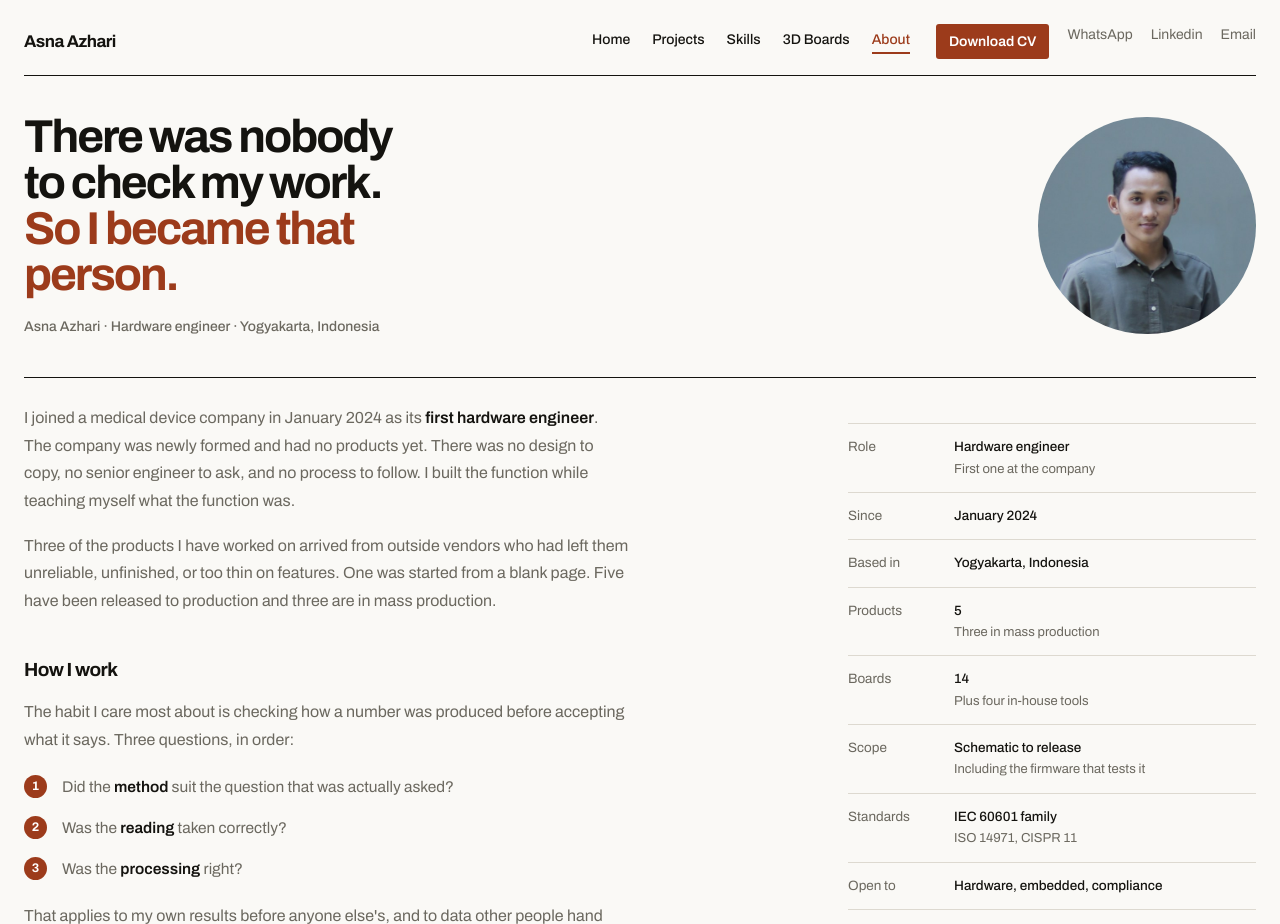
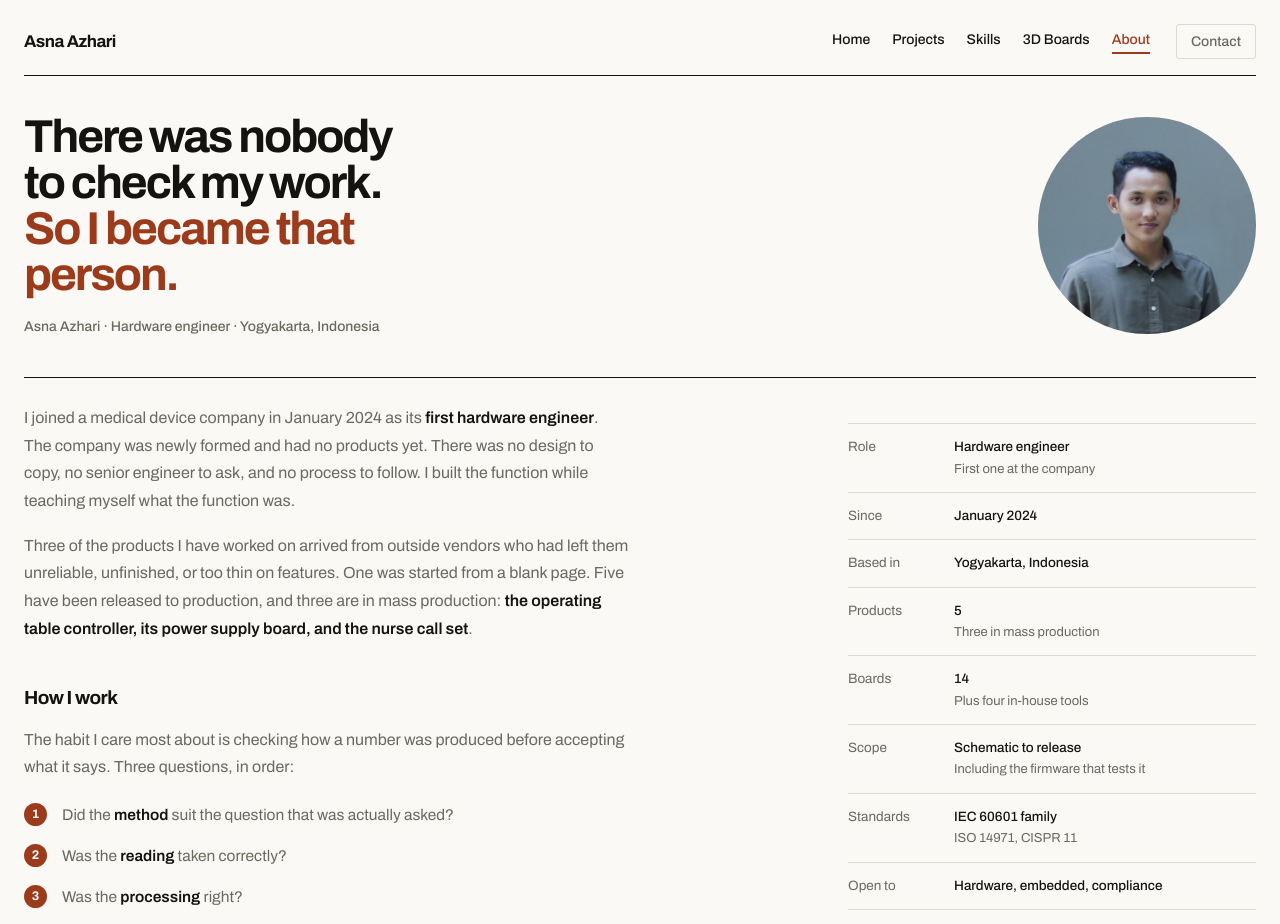
Before and after one commit to asna-azhari/asna-azhari.github.io, a plain HTML site: page about.html in a window 1280 px wide. Shown: the top 924 px of the page. Drawn offline with Linux system fonts and the light colour scheme.

Commit message:
Ramping bar, satukan kontak, dan sebutkan produk mass production
Bar
- Tombol Download CV dicabut dari bar. Terlalu besar, dan CV bukan
  langkah pertama pengunjung
- WhatsApp, Linkedin, dan Email digabung jadi satu tombol Contact yang
  menuju blok penutup halaman About

About
- Blok penutup jadi pusat kontak: Download CV, WhatsApp, Email, LinkedIn
- Klaim mass production tidak lagi berupa angka melainkan nama: operating
  table controller, power supply board, dan nurse call set. Angka bisa
  dibantah, nama bisa diperiksa pembaca di katalog

Katalog
- Nurse call: status jadi mass production
- PSU control board: status mass production ditulis di kartunya

Menutup temuan kredibilitas nomor satu dari review: About menyebut tiga
mass production sementara katalog hanya menandai satu.

Co-Authored-By: Claude Opus 5 (1M context) <noreply@anthropic.com>
Claude-Session: https://claude.ai/code/session_01NyYNxTNmoDs5K7MFbo2dHF

```diff
--- a/about.html
+++ b/about.html
@@ -56,13 +56,11 @@ ul{ margin:0; padding:0; list-style:none }
 .menu a.kini{ color:var(--aksen); border-bottom-color:var(--aksen) }
 .sisi{ display:flex; gap:18px; font-size:14px; color:var(--tinta-2) }
 .sisi a:hover{ color:var(--aksen) }
-/* tombol CV di bar: satu-satunya tautan bergaya tombol di navigasi,
-   sebab inilah langkah yang paling ingin diambil perekrut */
-.sisi .cv{
-  padding:7px 13px; background:var(--aksen); color:#fff;
-  font-weight:600; border-radius:3px;
+.sisi .kontak{
+  padding:6px 14px; border:1px solid var(--garis); border-radius:3px;
+  font-weight:500; transition:border-color .18s ease, color .18s ease;
 }
-.sisi .cv:hover{ background:#b84824; color:#fff }
+.sisi .kontak:hover{ border-color:var(--aksen); color:var(--aksen) }
 
 /* ------------------------------------------------------ kepala */
 .kepala{
@@ -129,7 +127,7 @@ h1 .aks{ color:var(--aksen) }
 
 /* ------------------------------------------------------ kaki */
 .ajakan{
-  margin-top:48px; padding:28px 30px; background:var(--tinta); color:var(--latar);
+  scroll-margin-top:20px; margin-top:48px; padding:28px 30px; background:var(--tinta); color:var(--latar);
   display:flex; flex-wrap:wrap; align-items:center; gap:18px 30px;
 }
 .ajakan b{ font-size:19px; font-weight:700; letter-spacing:-.03em }
@@ -175,10 +173,7 @@ h1 .aks{ color:var(--aksen) }
       <a class="kini" href="about.html">About</a>
     </div>
     <div class="sisi">
-      <a class="cv" href="CV-Asna-Azhari.pdf" download>Download CV</a>
-      <a href="https://wa.me/6285701496855" target="_blank" rel="noopener">WhatsApp</a>
-      <a href="https://linkedin.com/in/asna-azhari" target="_blank" rel="noopener">Linkedin</a>
-      <a href="mailto:asnaazhari12@gmail.com">Email</a>
+      <a class="kontak" href="#contact">Contact</a>
     </div>
   </nav>
 
@@ -203,7 +198,9 @@ h1 .aks{ color:var(--aksen) }
 
       <p>Three of the products I have worked on arrived from outside vendors who had left
         them unreliable, unfinished, or too thin on features. One was started from a blank
-        page. Five have been released to production and three are in mass production.</p>
+        page. Five have been released to production, and three are in mass production:
+        <b>the operating table controller, its power supply board, and the nurse call
+        set</b>.</p>
 
       <h2>How I work</h2>
 
@@ -275,16 +272,17 @@ h1 .aks{ color:var(--aksen) }
 
   </div>
 
-  <div class="ajakan">
+  <div class="ajakan" id="contact">
     <div>
       <b>Argue with me</b>
       <p>If you are hiring for hardware, embedded or compliance work, I would like to hear
-        what you think I have got wrong.</p>
+        what you think I have got wrong. The CV below is the same one I send out.</p>
     </div>
     <div class="tbl">
       <a href="CV-Asna-Azhari.pdf" download>Download CV (PDF)</a>
       <a class="garis" href="https://wa.me/6285701496855" target="_blank" rel="noopener">WhatsApp</a>
-      <a class="garis" href="mailto:asnaazhari12@gmail.com">asnaazhari12@gmail.com</a>
+      <a class="garis" href="mailto:asnaazhari12@gmail.com">Email</a>
+      <a class="garis" href="https://linkedin.com/in/asna-azhari" target="_blank" rel="noopener">LinkedIn</a>
     </div>
   </div>
 
```
Also changed, not shown: 404.html (+6 -3 lines), index.html (+5 -10 lines), projects.html (+7 -12 lines), skills.html (+5 -10 lines).
